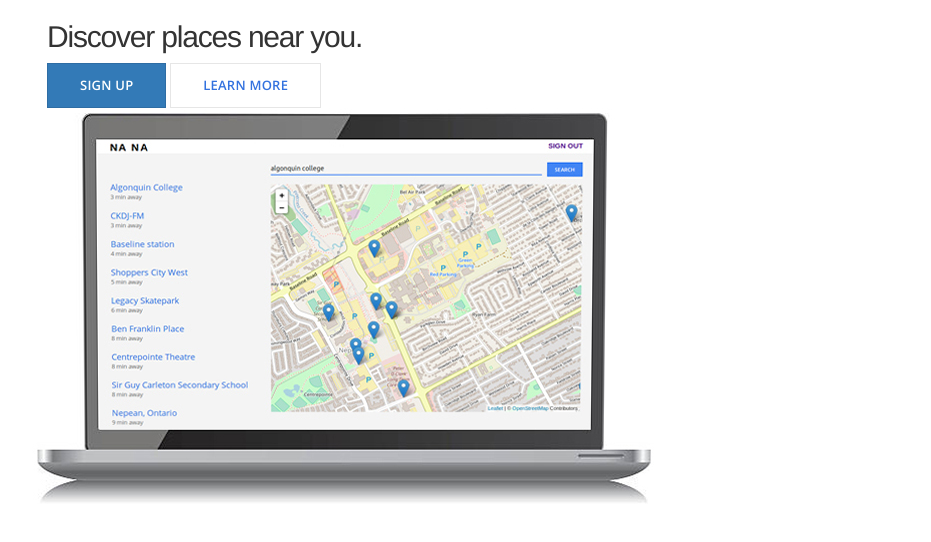
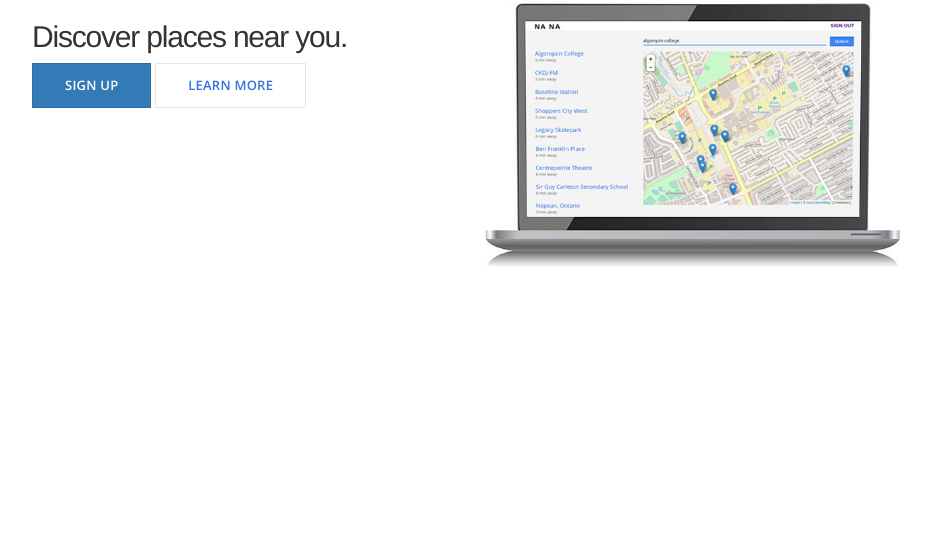
Before and after one commit to JuliaSun2000/NANA, a Flask app: page / in a window 1280 px wide. Shown: the part 242-784 px from the top of the page, without its empty margins (173-1104 px from the left). Run offline with Flask 2, Linux system fonts and the light colour scheme; some libraries are stand-ins or nearby versions.

Commit message:
update index

```diff
--- a/templates/index.html
+++ b/templates/index.html
@@ -8,7 +8,7 @@
 
       <div class="section-content"> -->
       <div class="container-fluid">
-        <!-- <div class="row"> -->
+        <div class="row">
           <div class="col-md-6" info>
             <h2>Discover places near you.</h2>
             <a href="{{ url_for ('signup') }}" class="btn-primary">Sign up</a>
@@ -16,13 +16,13 @@
           </div>
 
           <!-- <div class="section-device"> -->
-          <div class="col-bg-6 image">
+          <div class="col-md-6 image">
             <img src="static/img/pic.jpg" class="img-responsive">
           </div>
-        <!--  </div> -->
+         </div>
 
        <div class="clearfix"></div>
 
     </div>
-<!--   </main> -->
+  </main>
 {% endblock %}
--- a/templates/layout.html
+++ b/templates/layout.html
@@ -18,7 +18,7 @@
      crossorigin=""></script>
 
      <link rel="stylesheet" href="https://maxcdn.bootstrapcdn.com/bootstrap/3.3.7/css/bootstrap.min.css">
-  <script src="https://ajax.googleapis.com/ajax/libs/jquery/3.2.1/jquery.min.js"></script>
+<!--   <script src="https://ajax.googleapis.com/ajax/libs/jquery/3.2.1/jquery.min.js"></script> -->
   <script src="https://maxcdn.bootstrapcdn.com/bootstrap/3.3.7/js/bootstrap.min.js"></script>
 
   </head>
```
